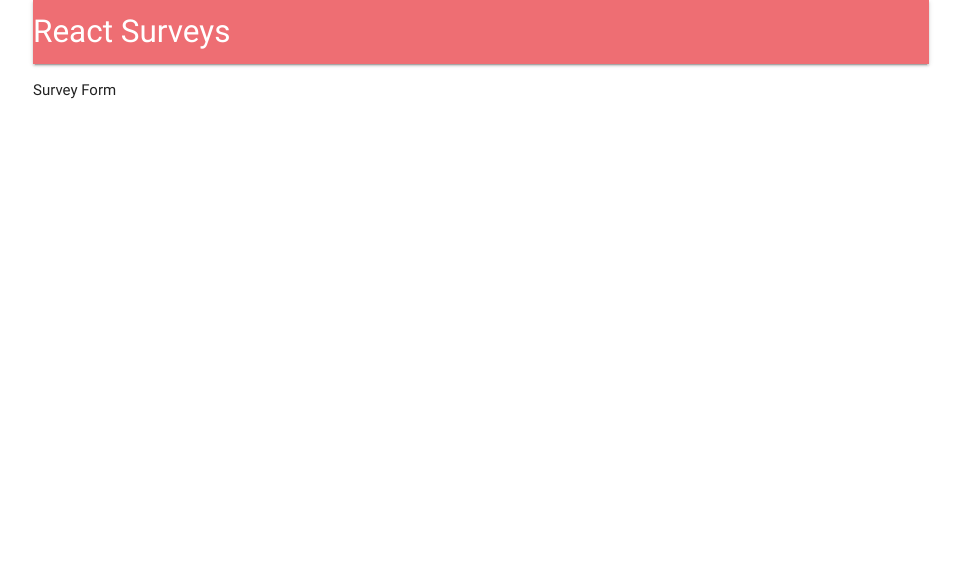
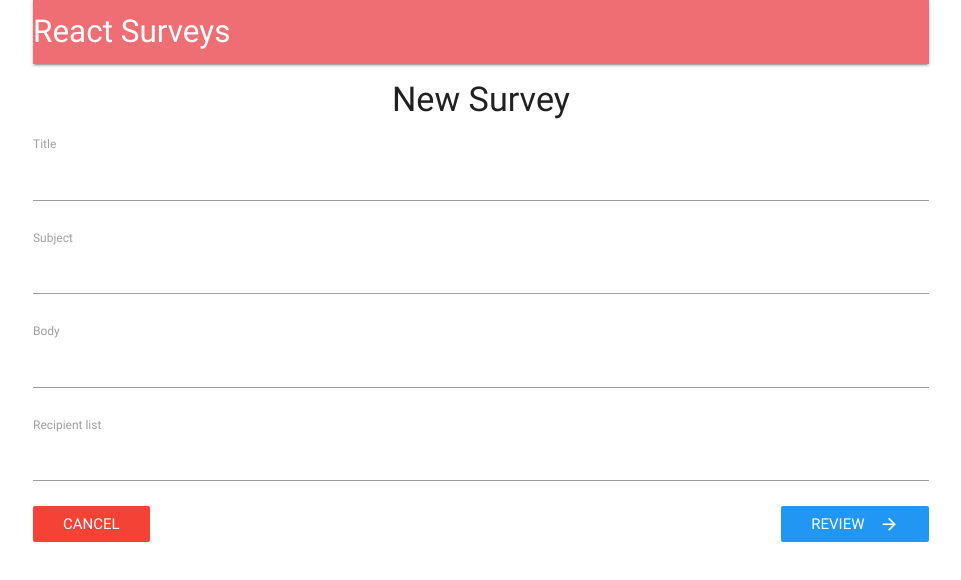
Before and after one commit to brianfajardo/react-user-survey-app, a React (Create React App) app in the folder client/: page /surveys/create in a window 1280 px wide. Shown: the top 580 px of the page, without its empty margins (159-1120 px from the left). Built offline with nearby package versions, Linux system fonts and the light colour scheme; no server answers.

Commit message:
Work on form rendering and validation of values

```diff
--- a/client/package.json
+++ b/client/package.json
@@ -16,6 +16,7 @@
   "dependencies": {
     "axios": "^0.16.2",
     "eslint-plugin-react": "^7.3.0",
+    "lodash": "^4.17.4",
     "materialize-css": "^0.100.1",
     "prop-types": "^15.5.10",
     "react": "^15.6.1",
--- a/client/src/components/App.js
+++ b/client/src/components/App.js
@@ -7,16 +7,14 @@ import Landing from './Landing'
 import Dashboard from './Dashboard'
 
 const App = () => (
+  <BrowserRouter>
     <div className="container">
-    <BrowserRouter>
-      <div>
       <HeaderContainer />
       <Route exact path="/" component={Landing} />
       <Route exact path="/surveys" component={Dashboard} />
       <Route path="/surveys/create" component={SurveyContainer} />
     </div>
   </BrowserRouter >
-  </div>
 )
 
 export default App
--- /dev/null
+++ b/client/src/components/SurveyField.js
@@ -0,0 +1,28 @@
+import React from 'react'
+import PropTypes from 'prop-types'
+
+const SurveyField = ({ input, label, meta: { touched, error } }) => (
+  <div>
+    <label htmlFor={label}>{label}</label>
+    <input
+      {...input}
+      id={label}
+      style={{ marginBottom: '10px' }}
+    />
+    <div className="red-text center" style={{ marginBottom: '15px' }}>
+      {touched && error}
+    </div>
+  </div>
+)
+
+SurveyField.defaultProps = {
+  label: undefined
+}
+
+SurveyField.propTypes = {
+  input: PropTypes.object.isRequired,
+  meta: PropTypes.object.isRequired,
+  label: PropTypes.string.isRequired
+}
+
+export default SurveyField
--- a/client/src/components/SurveyForm.js
+++ b/client/src/components/SurveyForm.js
@@ -1,10 +1,70 @@
 import React, { Component } from 'react'
 import { reduxForm, Field } from 'redux-form'
+import PropTypes from 'prop-types'
+import _ from 'lodash'
+import { Link } from 'react-router-dom'
+
+import SurveyField from '../components/SurveyField'
+import validateEmails from '../utils/validateEmails'
+
+const FIELDS = [
+  { label: 'Title', name: 'title' },
+  { label: 'Subject', name: 'subject' },
+  { label: 'Body', name: 'body' },
+  { label: 'Recipient list', name: 'emails' }
+]
 
 class SurveyForm extends Component {
+
+  renderField() {
+    return _.map(FIELDS, ({ label, name }) => (
+      <Field
+        type="text"
+        label={label}
+        key={label}
+        name={name}
+        component={SurveyField}
+      />
+    ))
+  }
+
   render() {
-    return <p>Survey Form</p>
+    return (
+      <div>
+        <form onSubmit={this.props.handleSubmit(values => console.log(values))}>
+          {this.renderField()}
+          <Link to="/surveys" className="red btn-flat left white-text">
+            Cancel
+          </Link>
+          <button type="submit" className="blue btn-flat right white-text">
+            Review
+            <i className="material-icons right">arrow_forward</i>
+          </button>
+        </form>
+      </div>
+    )
   }
 }
 
-export default reduxForm({ form: 'survey' })(SurveyForm)
+const validate = (values) => {
+  const errors = {}
+
+  errors.emails = validateEmails(values.emails || '')
+
+  _.each(FIELDS, ({ name }) => {
+    if (!values[name] || values[name] === '') {
+      errors[name] = 'Required'
+    }
+  })
+
+  return errors
+}
+
+SurveyForm.propTypes = {
+  handleSubmit: PropTypes.func.isRequired
+}
+
+export default reduxForm({
+  validate,
+  form: 'survey'
+})(SurveyForm)
--- a/client/src/containers/SurveyContainer.js
+++ b/client/src/containers/SurveyContainer.js
@@ -2,12 +2,15 @@ import React, { Component } from 'react'
 // import { reduxForm, Field } from 'redux-form'
 
 import SurveyForm from '../components/SurveyForm'
-import SurveyFormReview from '../components/SurveyFormReview'
+// import SurveyFormReview from '../components/SurveyFormReview'
 
 class SurveyContainer extends Component {
   render() {
     return (
-      <SurveyForm />
+      <div>
+        <h4 className="center">New Survey</h4>
+        <SurveyForm />
+      </div>
     )
   }
 }
--- /dev/null
+++ b/client/src/utils/validateEmails.js
@@ -0,0 +1,20 @@
+// emailregex.com
+
+const validateEmails = (emails) => {
+
+  const regularExpression = /^(([^<>()[\]\\.,;:\s@"]+(\.[^<>()[\]\\.,;:\s@"]+)*)|(".+"))@((\[[0-9]{1,3}\.[0-9]{1,3}\.[0-9]{1,3}\.[0-9]{1,3}])|(([a-zA-Z\-0-9]+\.)+[a-zA-Z]{2,}))$/
+
+  const invalidEmails = emails
+    .split(',')
+    .map(email => email.trim())
+    // Capture/return the array of emails that fail the RegEx test.
+    .filter(email => regularExpression.test(email) === false)
+
+  if (invalidEmails.length) {
+    return `Invalid emails: ${invalidEmails}`
+  }
+
+  return null
+}
+
+export default validateEmails
```
Also changed, not shown: client/.eslintrc.json. Lines whose indentation alone changed are shown as unchanged.
